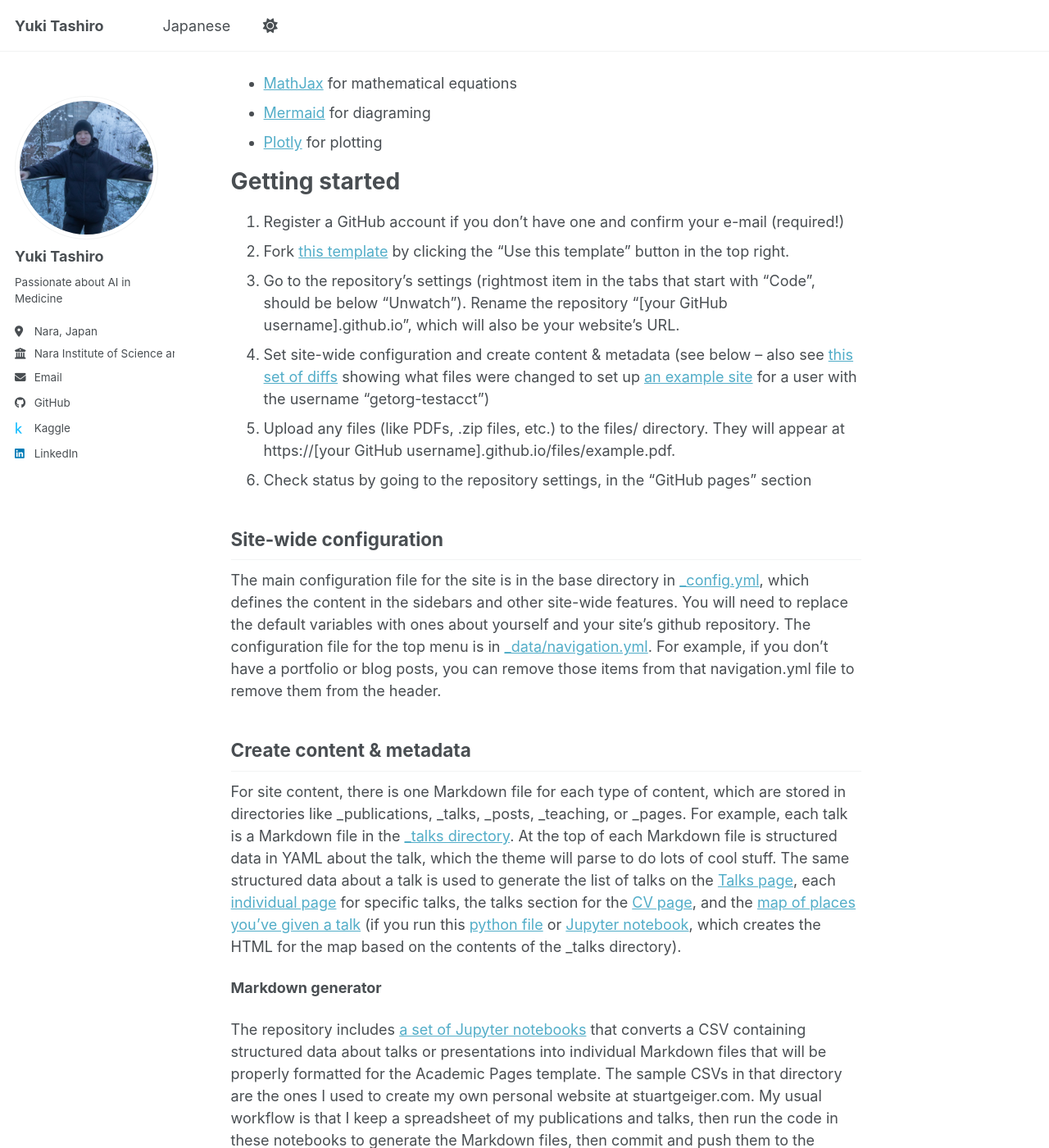
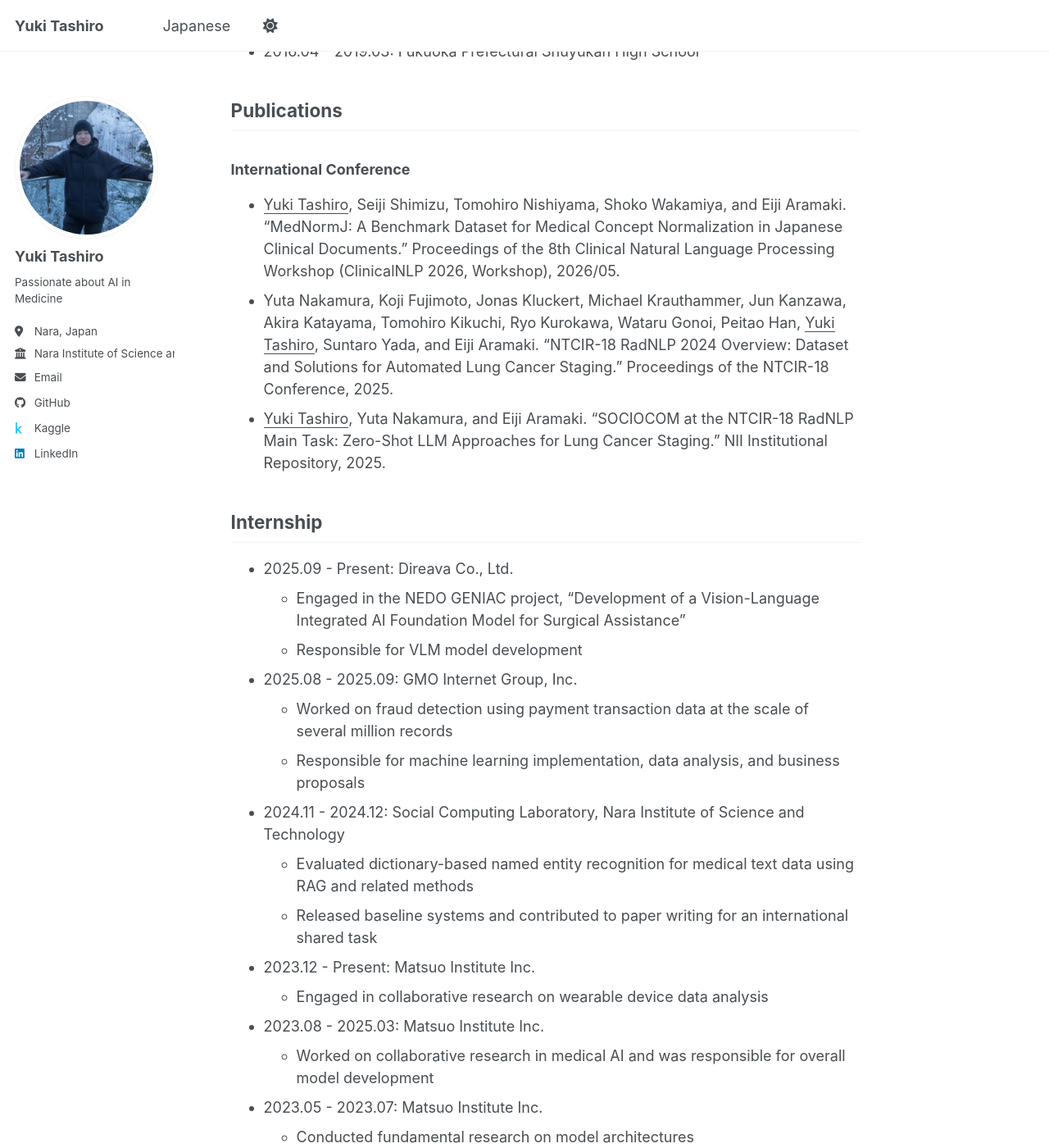
Before and after one commit to yuki-tashiro/yuki-tashiro.github.io, a Jekyll site: the page built from _pages/about.md, in a window 1280 px wide and 1400 px high, scrolled down 1029 px. Shown: the whole window at 82% size. Built offline with Jekyll 4.4.1, drawn with Linux system fonts in a browser that asks for light colours; a script bundle is joined from its source files by our own code; library files that are not in the unit come from our copies; some of the changed text lies outside the part shown.

Commit message:
Revise about page with personal and academic details
Updated the about page with personal information, research interests, education, internships, awards, skills, and certifications.

```diff
--- a/_pages/about.md
+++ b/_pages/about.md
@@ -7,50 +7,92 @@ redirect_from:
   - /about.html
 ---
 
-This is the front page of a website that is powered by the [Academic Pages template](https://github.com/academicpages/academicpages.github.io) and hosted on GitHub pages. [GitHub pages](https://pages.github.com) is a free service in which websites are built and hosted from code and data stored in a GitHub repository, automatically updating when a new commit is made to the repository. This template was forked from the [Minimal Mistakes Jekyll Theme](https://mmistakes.github.io/minimal-mistakes/) created by Michael Rose, and then extended to support the kinds of content that academics have: publications, talks, teaching, a portfolio, blog posts, and a dynamically-generated CV. Incidentally, these same features make it a great template for anyone that needs to show off a professional template!
+{% include base_path %}
 
- You can fork [this template](https://github.com/academicpages/academicpages.github.io) right now, modify the configuration and Markdown files, add your own PDFs and other content, and have your own site for free, with no ads!
+## Profile
+I am currently a master's student in the Graduate School of Science and Technology at Nara Institute of Science and Technology.
 
-A data-driven personal website
-======
-Like many other Jekyll-based GitHub Pages templates, Academic Pages makes you separate the website's content from its form. The content & metadata of your website are in structured Markdown files, while various other files constitute the theme, specifying how to transform that content & metadata into HTML pages. You keep these various Markdown (.md), YAML (.yml), HTML, and CSS files in a public GitHub repository. Each time you commit and push an update to the repository, the [GitHub pages](https://pages.github.com/) service creates static HTML pages based on these files, which are hosted on GitHub's servers free of charge.
+I am conducting research on medical natural language processing in the Social Computing Laboratory.
 
-Many of the features of dynamic content management systems (like Wordpress) can be achieved in this fashion, using a fraction of the computational resources and with far less vulnerability to hacking and DDoSing. You can also modify the theme to your heart's content without touching the content of your site. If you get to a point where you've broken something in Jekyll/HTML/CSS beyond repair, your Markdown files describing your talks, publications, etc. are safe. You can rollback the changes or even delete the repository and start over - just be sure to save the Markdown files! You can also write scripts that process the structured data on the site, such as [this one](https://github.com/academicpages/academicpages.github.io/blob/master/talkmap.ipynb) that analyzes metadata in pages about talks to display [a map of every location you've given a talk](https://academicpages.github.io/talkmap.html).
+## Interests
+* Medical applications of AI
+* Medical natural language processing
+* Medical applications of multimodal models
 
-For those users that need more advanced functionality, the template also supports the following popular tools:
-- [MathJax](https://www.mathjax.org/) for mathematical equations
-- [Mermaid](https://mermaid.js.org/) for diagraming
-- [Plotly](https://plotly.com/javascript/) for plotting
+## Education
+* 2025.04 - Present: Nara Institute of Science and Technology, Graduate School of Science and Technology, Division of Information Science
+  * Social Computing Laboratory
+  * Master's Program (expected to graduate in 2027.03)
 
-Getting started
-======
-1. Register a GitHub account if you don't have one and confirm your e-mail (required!)
-1. Fork [this template](https://github.com/academicpages/academicpages.github.io) by clicking the "Use this template" button in the top right.
-1. Go to the repository's settings (rightmost item in the tabs that start with "Code", should be below "Unwatch"). Rename the repository "[your GitHub username].github.io", which will also be your website's URL.
-1. Set site-wide configuration and create content & metadata (see below -- also see [this set of diffs](https://archive.is/3TPas) showing what files were changed to set up [an example site](https://getorg-testacct.github.io) for a user with the username "getorg-testacct")
-1. Upload any files (like PDFs, .zip files, etc.) to the files/ directory. They will appear at https://[your GitHub username].github.io/files/example.pdf.
-1. Check status by going to the repository settings, in the "GitHub pages" section
+* 2023.09 - 2024.08: Technical University of Munich, CIT-Informatics
+  * Exchange student
+  * Enrolled in a master's-level program
 
-Site-wide configuration
-------
-The main configuration file for the site is in the base directory in [_config.yml](https://github.com/academicpages/academicpages.github.io/blob/master/_config.yml), which defines the content in the sidebars and other site-wide features. You will need to replace the default variables with ones about yourself and your site's github repository. The configuration file for the top menu is in [_data/navigation.yml](https://github.com/academicpages/academicpages.github.io/blob/master/_data/navigation.yml). For example, if you don't have a portfolio or blog posts, you can remove those items from that navigation.yml file to remove them from the header.
+* 2020.04 - 2025.03: Kyushu University, School of Engineering, Department of Mechanical and Aerospace Engineering
+  * Biomechanical Engineering Laboratory
+  * B.S.
 
-Create content & metadata
-------
-For site content, there is one Markdown file for each type of content, which are stored in directories like _publications, _talks, _posts, _teaching, or _pages. For example, each talk is a Markdown file in the [_talks directory](https://github.com/academicpages/academicpages.github.io/tree/master/_talks). At the top of each Markdown file is structured data in YAML about the talk, which the theme will parse to do lots of cool stuff. The same structured data about a talk is used to generate the list of talks on the [Talks page](https://academicpages.github.io/talks), each [individual page](https://academicpages.github.io/talks/2012-03-01-talk-1) for specific talks, the talks section for the [CV page](https://academicpages.github.io/cv), and the [map of places you've given a talk](https://academicpages.github.io/talkmap.html) (if you run this [python file](https://github.com/academicpages/academicpages.github.io/blob/master/talkmap.py) or [Jupyter notebook](https://github.com/academicpages/academicpages.github.io/blob/master/talkmap.ipynb), which creates the HTML for the map based on the contents of the _talks directory).
+* 2016.04 - 2019.03: Fukuoka Prefectural Shuyukan High School
 
-**Markdown generator**
 
-The repository includes [a set of Jupyter notebooks](https://github.com/academicpages/academicpages.github.io/tree/master/markdown_generator
-) that converts a CSV containing structured data about talks or presentations into individual Markdown files that will be properly formatted for the Academic Pages template. The sample CSVs in that directory are the ones I used to create my own personal website at stuartgeiger.com. My usual workflow is that I keep a spreadsheet of my publications and talks, then run the code in these notebooks to generate the Markdown files, then commit and push them to the GitHub repository.
+## Publications
 
-How to edit your site's GitHub repository
-------
-Many people use a git client to create files on their local computer and then push them to GitHub's servers. If you are not familiar with git, you can directly edit these configuration and Markdown files directly in the github.com interface. Navigate to a file (like [this one](https://github.com/academicpages/academicpages.github.io/blob/master/_talks/2012-03-01-talk-1.md) and click the pencil icon in the top right of the content preview (to the right of the "Raw | Blame | History" buttons). You can delete a file by clicking the trashcan icon to the right of the pencil icon. You can also create new files or upload files by navigating to a directory and clicking the "Create new file" or "Upload files" buttons.
+### International Conference
+* <u>Yuki Tashiro</u>, Seiji Shimizu, Tomohiro Nishiyama, Shoko Wakamiya, and Eiji Aramaki. "MedNormJ: A Benchmark Dataset for Medical Concept Normalization in Japanese Clinical Documents." Proceedings of the 8th Clinical Natural Language Processing Workshop (ClinicalNLP 2026, Workshop), 2026/05.
+* Yuta Nakamura, Koji Fujimoto, Jonas Kluckert, Michael Krauthammer, Jun Kanzawa, Akira Katayama, Tomohiro Kikuchi, Ryo Kurokawa, Wataru Gonoi, Peitao Han, <u>Yuki Tashiro</u>, Suntaro Yada, and Eiji Aramaki. "NTCIR-18 RadNLP 2024 Overview: Dataset and Solutions for Automated Lung Cancer Staging." Proceedings of the NTCIR-18 Conference, 2025.
+* <u>Yuki Tashiro</u>, Yuta Nakamura, and Eiji Aramaki. "SOCIOCOM at the NTCIR-18 RadNLP Main Task: Zero-Shot LLM Approaches for Lung Cancer Staging." NII Institutional Repository, 2025.
 
-Example: editing a Markdown file for a talk
-![Editing a Markdown file for a talk](/images/editing-talk.png)
 
-For more info
-------
-More info about configuring Academic Pages can be found in [the guide](https://academicpages.github.io/markdown/), the [growing wiki](https://github.com/academicpages/academicpages.github.io/wiki), and you can always [ask a question on GitHub](https://github.com/academicpages/academicpages.github.io/discussions). The [guides for the Minimal Mistakes theme](https://mmistakes.github.io/minimal-mistakes/docs/configuration/) (which this theme was forked from) might also be helpful.
+## Internship
+* 2025.09 - Present: Direava Co., Ltd.
+  * Engaged in the NEDO GENIAC project, "Development of a Vision-Language Integrated AI Foundation Model for Surgical Assistance"
+  * Responsible for VLM model development
+
+* 2025.08 - 2025.09: GMO Internet Group, Inc.
+  * Worked on fraud detection using payment transaction data at the scale of several million records
+  * Responsible for machine learning implementation, data analysis, and business proposals
+
+* 2024.11 - 2024.12: Social Computing Laboratory, Nara Institute of Science and Technology
+  * Evaluated dictionary-based named entity recognition for medical text data using RAG and related methods
+  * Released baseline systems and contributed to paper writing for an international shared task
+
+* 2023.12 - Present: Matsuo Institute Inc.
+  * Engaged in collaborative research on wearable device data analysis
+
+* 2023.08 - 2025.03: Matsuo Institute Inc.
+  * Worked on collaborative research in medical AI and was responsible for overall model development
+
+* 2023.05 - 2023.07: Matsuo Institute Inc.
+  * Conducted fundamental research on model architectures
+
+## Awards
+* 2nd Place, YANS2025 Competition
+* Presentation at the 20th Young Researcher Symposium on Natural Language Processing (YANS2025)
+* 8th Place, The 6th Annual Meeting of the Ophthalmology AI Society AI Competition
+* 2nd Prize, Fine-tuning RAG Chatbots on Your Own Data Competition
+* 2nd Prize, AI for Drug Development with PHIO Competition
+* 4th Place and Discussion Award, Image Inpainting Competition using the Lottery Ticket Hypothesis
+* Selected for the 15th Tobitate! (Leap for Tomorrow) Study Abroad JAPAN Program
+
+## Skills
+* Languages: Python, Linux, C
+
+* Machine Learning / Development Environment
+  * PyTorch, Hugging Face Transformers, Docker, Git, Azure, AWS, Weights & Biases, Streamlit, MySQL
+
+* Computing Resources / Implementation Experience
+  * Distributed training of Vision-Language Models across multiple nodes
+
+* Medical Data Analysis
+  * Text (radiology reports, research papers, etc.)
+  * Images (MRI, CT, ECG, microscopic images, fundus images, surgical images, etc.)
+  * Biosignal time-series data (ECG, PPG, wearable sensors, etc.)
+  * Tabular data
+  * Video (surgical videos, etc.)
+
+## Languages and Certifications
+* IELTS 5.0 (2022.09)
+* Sports Medicine Certification, Level 2 (2021.01)
+* World Heritage Certification, Level 2 (2021.01)
+* Standard Driver's License (2021.07)
+* Chinese Proficiency Test, Pre-4th Grade (2021.08)
```
